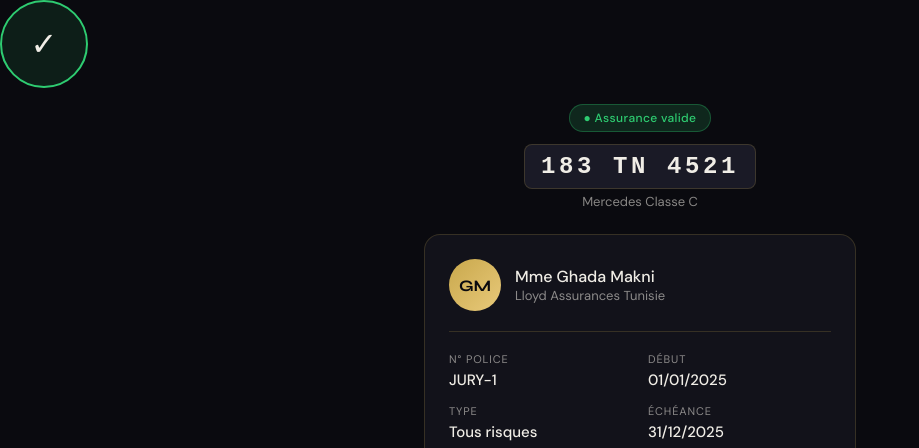
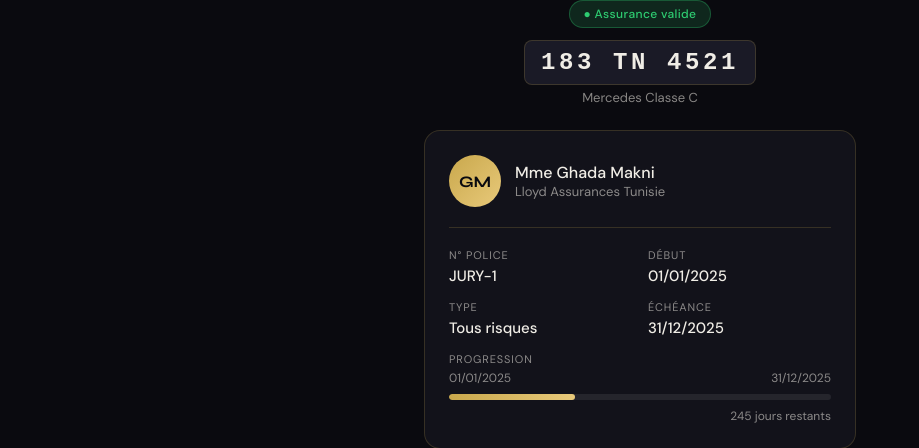
Before and after one commit to TubbyDevy/Assurance-Llyod-Projet, a Flask app: page /scan?police=JURY-1 in a window 1280 px wide. Shown: the part 55-503 px from the top of the page, without its empty margins (0-919 px from the left). Run offline with Flask 3, Linux system fonts and the light colour scheme.

Commit message:
Update scan.html

```diff
--- a/templates/scan.html
+++ b/templates/scan.html
@@ -33,9 +33,6 @@
 
 {% block content %}
 <div class="hero-badge" style="align-items:center;width:100%;text-align:center;">
-  <div class="status-ring {{ 'valid' if p.statut == 'valide' else 'expired' }}">
-    {{ '✓' if p.statut == 'valide' else '✕' }}
-  </div>
   <span class="badge {{ 'badge-valid' if p.statut == 'valide' else 'badge-expired' }}">
     {{ '● Assurance valide' if p.statut == 'valide' else '● Assurance expirée' }}
   </span>
```
